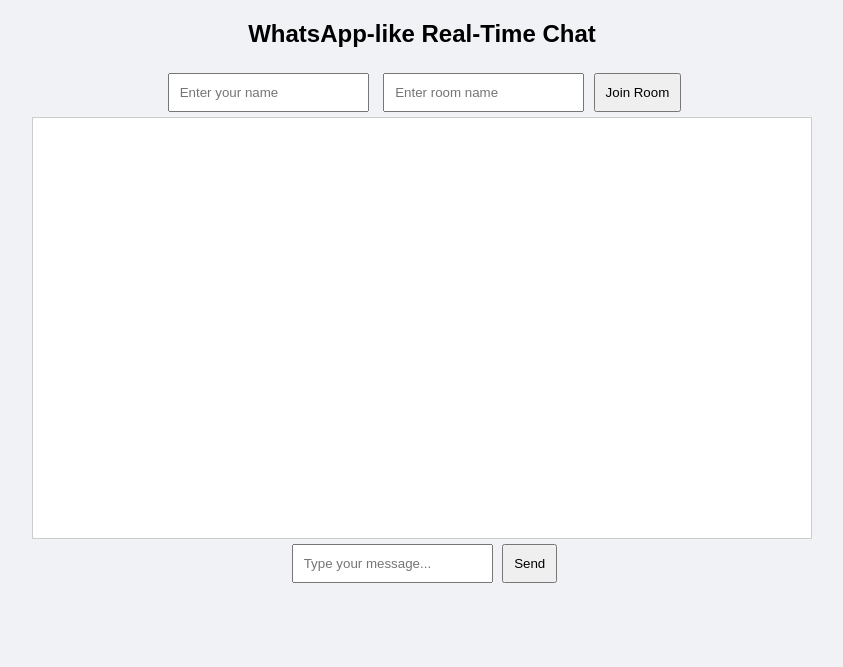
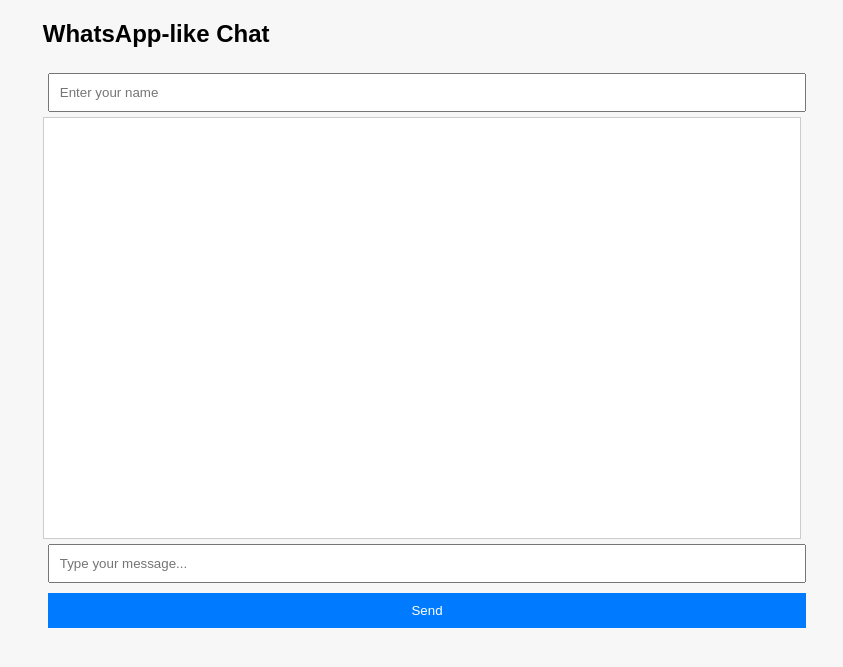
Before and after one commit to syedtalhahamid/chatapp, a Flask app: page / in a window 1280 px wide. Shown: the top 667 px of the page, without its empty margins (218-1061 px from the left). Run offline with Flask 3, Linux system fonts and the light colour scheme; some libraries are stand-ins or nearby versions.

Commit message:
Update index.html

```diff
--- a/templates/index.html
+++ b/templates/index.html
@@ -4,69 +4,63 @@
     <title>WhatsApp-like Flask Chat</title>
     <script src="https://cdn.socket.io/4.6.1/socket.io.min.js"></script>
     <style>
-        body { font-family: Arial; background: #f0f2f5; text-align: center; }
-        #chat-box { width: 60%; margin: auto; height: 400px; border: 1px solid #ccc; overflow-y: scroll; background: #fff; padding: 10px; }
-        #message, #username, #room { padding: 10px; margin: 5px; }
-        #send, #join { padding: 10px; }
-        .msg { display: flex; margin: 5px 0; }
-        .msg.left { justify-content: flex-start; }
-        .msg.right { justify-content: flex-end; }
-        .bubble { padding: 10px; border-radius: 10px; max-width: 60%; }
-        .bubble.user { background: #007bff; color: #fff; }
-        .bubble.other { background: #e5e5ea; color: #000; }
-        .time { font-size: 0.7em; margin-left: 5px; }
+        body { font-family: Arial; background: #f7f7f7; }
+        #chat-container { width: 60%; margin: auto; }
+        #chat-box { height: 400px; border: 1px solid #ccc; overflow-y: scroll; background: #fff; padding: 10px; }
+        #username, #message { padding: 10px; margin: 5px; width: calc(100% - 24px); }
+        #send { padding: 10px; margin: 5px; width: 100%; background: #007bff; color: white; border: none; cursor: pointer; }
+        .msg { margin: 5px 0; }
+        .me { text-align: right; }
+        .user { font-weight: bold; }
     </style>
 </head>
 <body>
-    <h2>WhatsApp-like Real-Time Chat</h2>
-
-    <input id="username" placeholder="Enter your name" />
-    <input id="room" placeholder="Enter room name" />
-    <button id="join">Join Room</button>
-
-    <div id="chat-box"></div>
-
-    <input id="message" placeholder="Type your message..." />
-    <button id="send">Send</button>
+    <div id="chat-container">
+        <h2>WhatsApp-like Chat</h2>
+        <input id="username" placeholder="Enter your name" />
+        <div id="chat-box"></div>
+        <input id="message" placeholder="Type your message..." />
+        <button id="send">Send</button>
+    </div>
 
     <script>
-        var socket = io();
-        var currentUser = '';
-        var currentRoom = '';
+        const socket = io();
+        const usernameInput = document.getElementById("username");
+        const messageInput = document.getElementById("message");
+        const chatBox = document.getElementById("chat-box");
 
-        document.getElementById('join').onclick = function() {
-            currentUser = document.getElementById('username').value || 'Anonymous';
-            currentRoom = document.getElementById('room').value || 'default';
-            socket.emit('join', {username: currentUser, room: currentRoom});
-            document.getElementById('chat-box').innerHTML = '';
+        document.getElementById("send").onclick = function() {
+            if(usernameInput.value.trim() === "") {
+                alert("Enter your name first!");
+                return;
+            }
+            socket.emit("join", {username: usernameInput.value});
+            socket.emit("send_message", {message: messageInput.value});
+            messageInput.value = "";
         };
 
-        document.getElementById('send').onclick = function() {
-            let msg = document.getElementById('message').value;
-            if(msg.trim() !== '' && currentUser && currentRoom) {
-                socket.emit('send_message', {username: currentUser, message: msg, room: currentRoom});
-                document.getElementById('message').value = '';
-            }
-        };
-
-        socket.on('chat_history', function(messages) {
-            messages.forEach(function(data) { displayMessage(data); });
+        socket.on("receive_message", function(data) {
+            const div = document.createElement("div");
+            div.className = "msg";
+            if(data.username === usernameInput.value) div.className += " me";
+            div.innerHTML = "<span class='user'>" + data.username + ":</span> " + data.message;
+            chatBox.appendChild(div);
+            chatBox.scrollTop = chatBox.scrollHeight;
         });
 
-        socket.on('receive_message', function(data) {
-            displayMessage(data);
+        socket.on("user_joined", function(data) {
+            const div = document.createElement("div");
+            div.className = "msg";
+            div.innerHTML = "<em>" + data.username + " joined the chat</em>";
+            chatBox.appendChild(div);
         });
 
-        function displayMessage(data) {
-            let div = document.createElement('div');
-            div.className = 'msg ' + (data.username === currentUser ? 'right' : 'left');
-            let bubble = document.createElement('div');
-            bubble.className = 'bubble ' + (data.username === currentUser ? 'user' : 'other');
-            bubble.innerHTML = `<strong>${data.username}:</strong> ${data.message} <span class="time">${data.time}</span>`;
-            div.appendChild(bubble);
-            document.getElementById('chat-box').appendChild(div);
-            document.getElementById('chat-box').scrollTop = document.getElementById('chat-box').scrollHeight;
-        }
+        socket.on("user_left", function(data) {
+            const div = document.createElement("div");
+            div.className = "msg";
+            div.innerHTML = "<em>" + data.username + " left the chat</em>";
+            chatBox.appendChild(div);
+        });
     </script>
 </body>
 </html>
```
